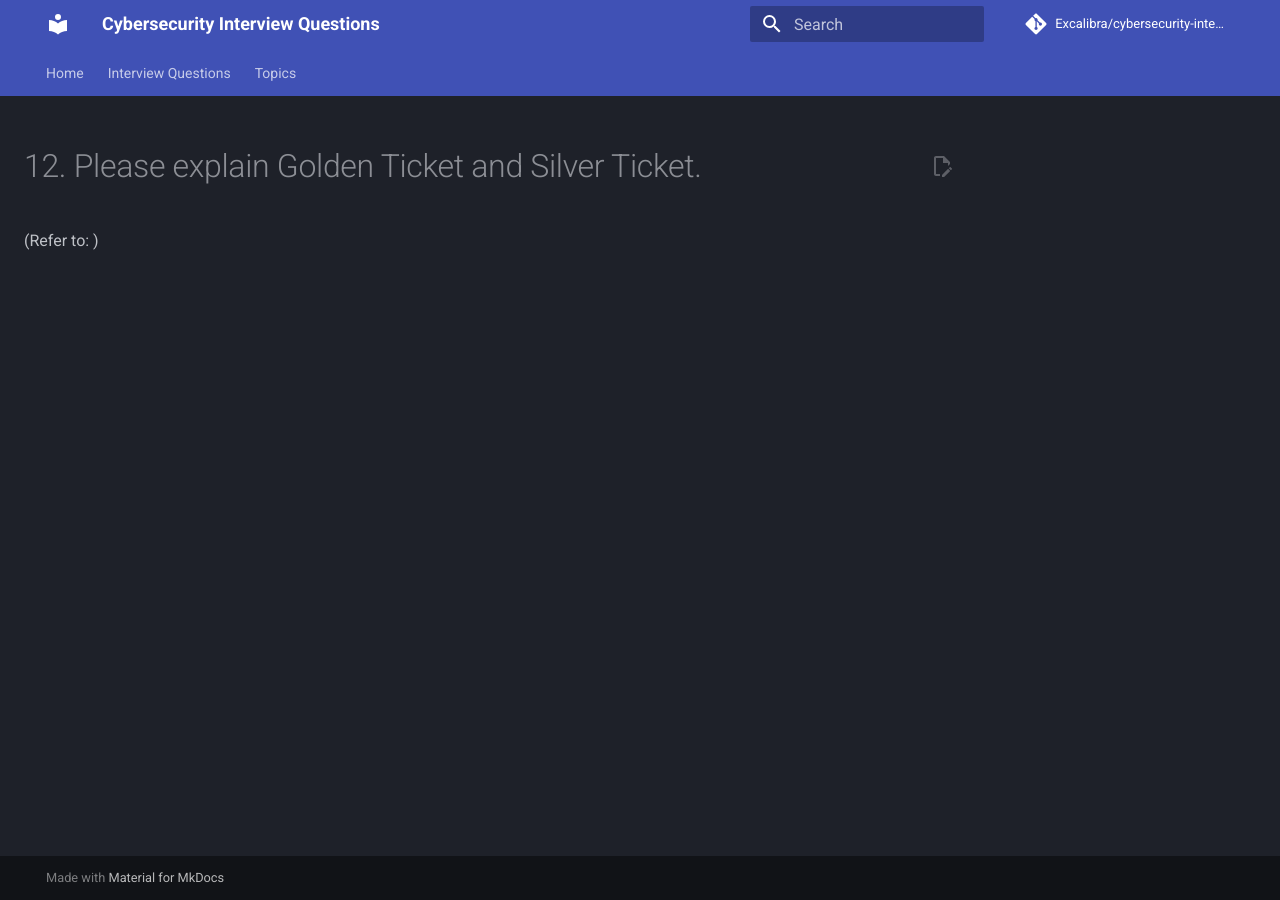
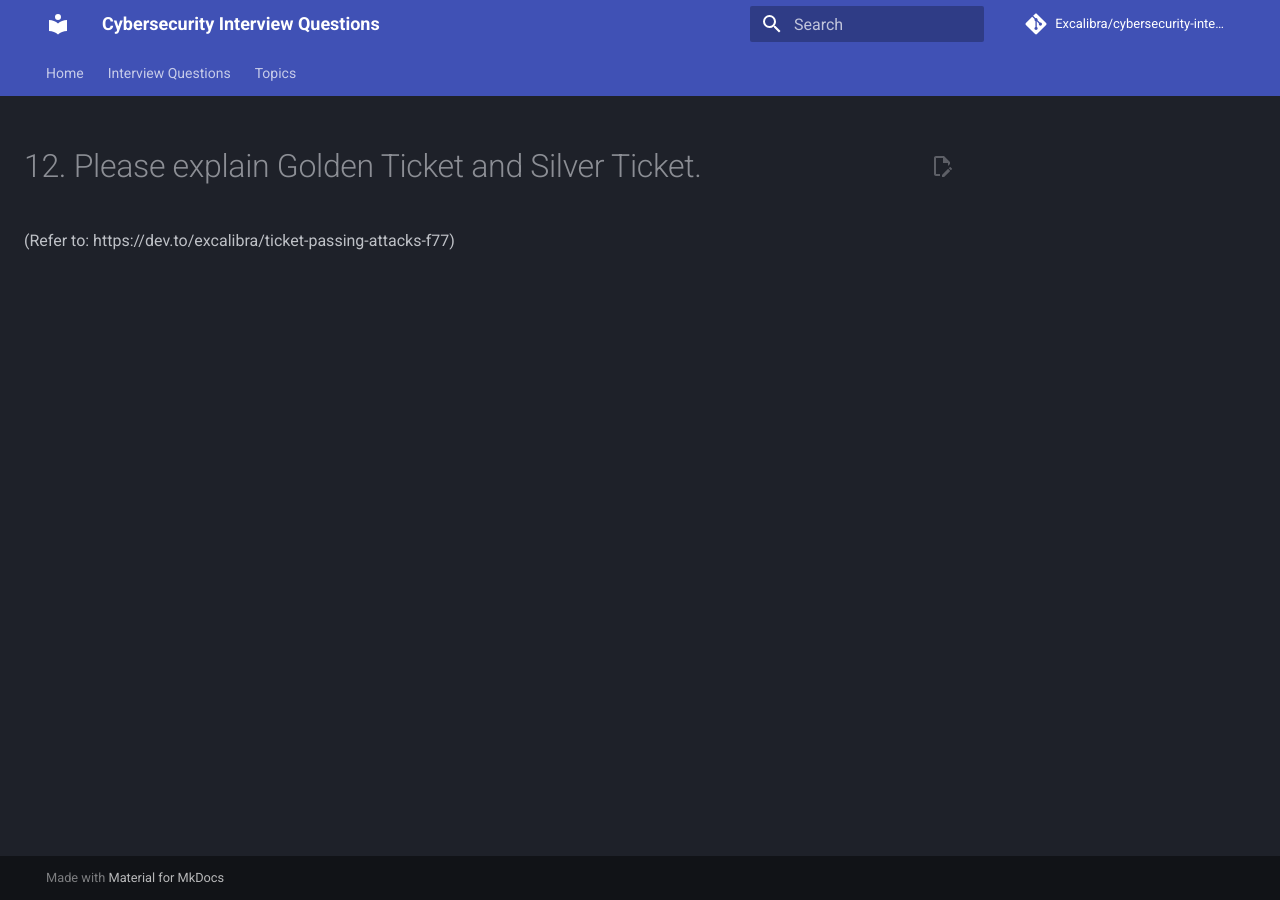
Before and after one commit to Excalibra/cybersecurity-interview-questions, an MkDocs documentation site: the page built from docs/topics/internal-network-penetration/12-explain-golden-ticket-and-silver-ticket.md, in a window 1280 px wide. Built offline with MkDocs 1.6.1 and Material for MkDocs 9.7.7, drawn with Linux system fonts in a browser that asks for light colours; comment, search, counter and statistics services are not loaded; some of the changed lines change nothing that is shown.

Commit message:
Update 12-explain-golden-ticket-and-silver-ticket.md

```diff
--- a/docs/topics/internal-network-penetration/12-explain-golden-ticket-and-silver-ticket.md
+++ b/docs/topics/internal-network-penetration/12-explain-golden-ticket-and-silver-ticket.md
@@ -1,2 +1,2 @@
 # 12. Please explain Golden Ticket and Silver Ticket.
-(Refer to: )
+(Refer to: https://dev.to/excalibra/ticket-passing-attacks-f77)
```
